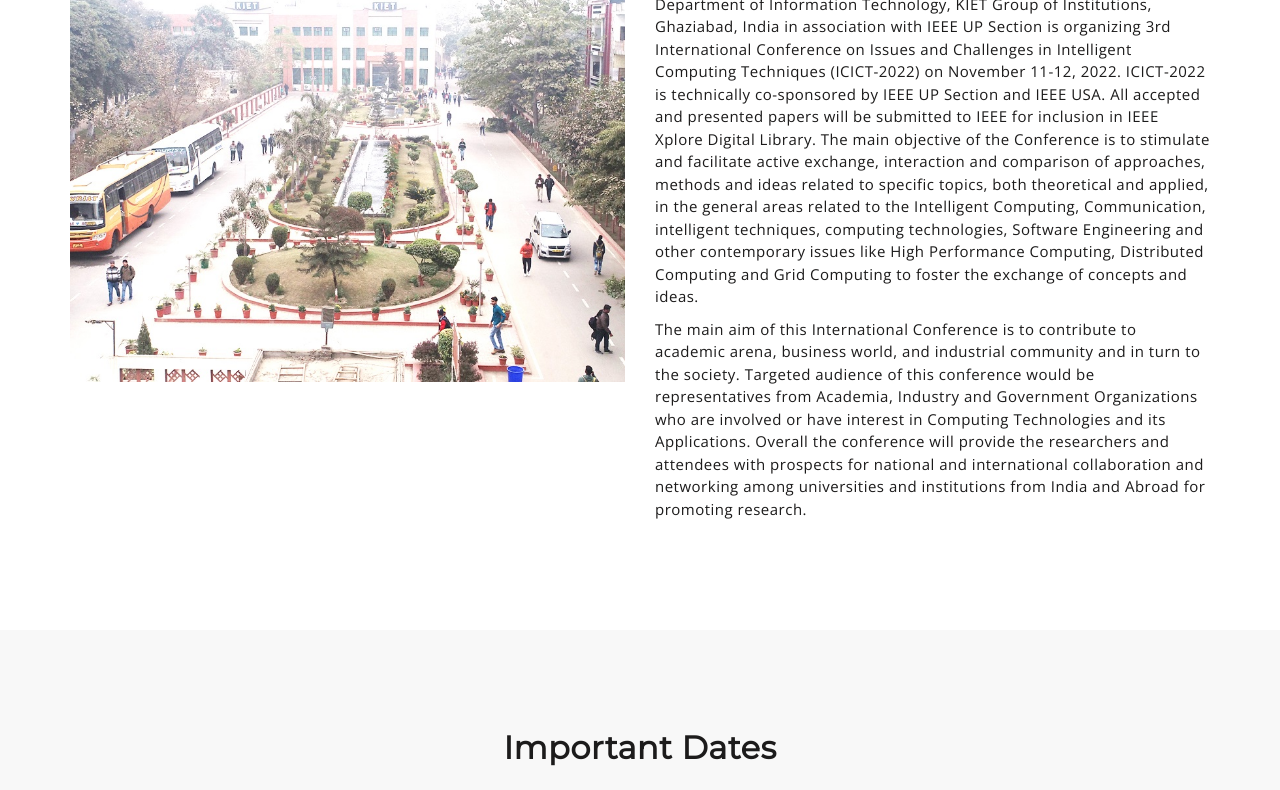
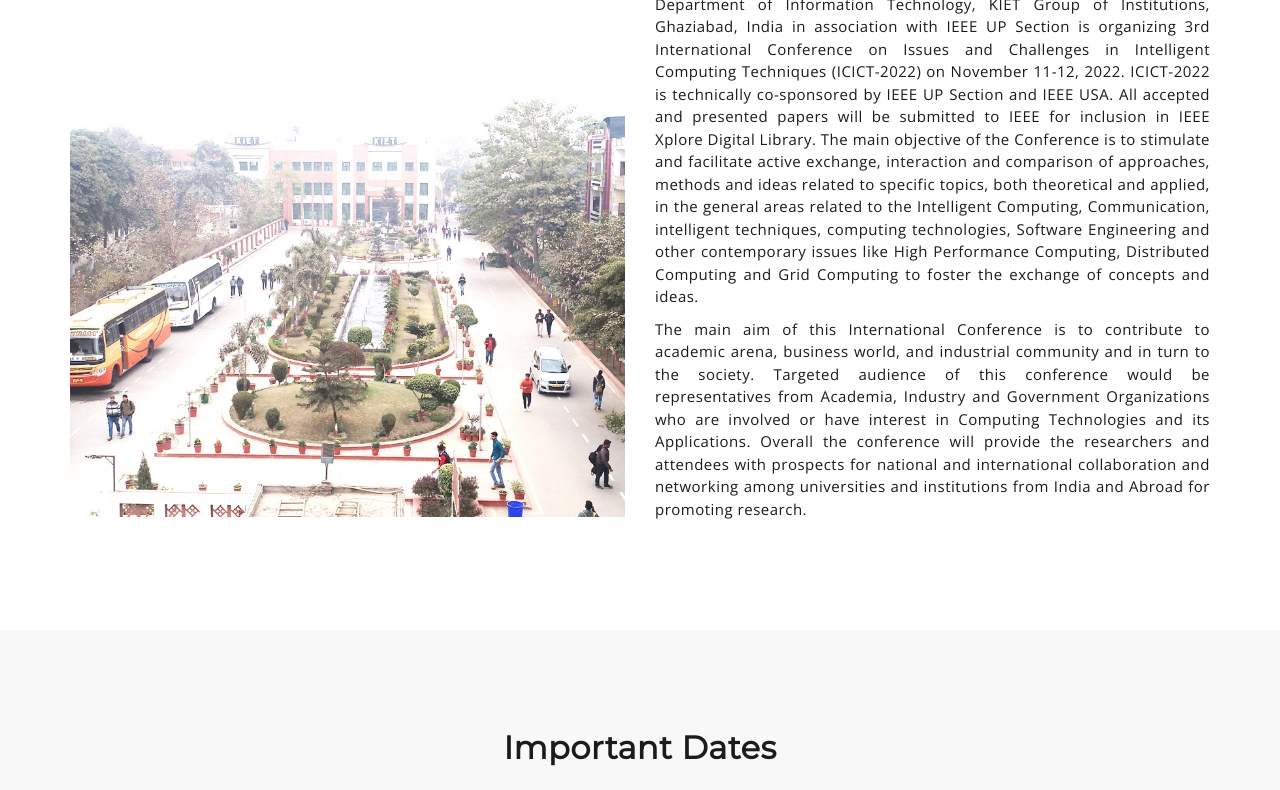
Before and after one commit to akhil-OO7/conference, a plain HTML site: page index.html in a window 1280 px wide. Shown: the part 741-1531 px from the top of the page. Drawn offline with nearby package versions, Linux system fonts and the light colour scheme.

Commit message:
Update index.html

```diff
--- a/index.html
+++ b/index.html
@@ -36,6 +36,12 @@
       <script src="https://oss.maxcdn.com/respond/1.4.2/respond.min.js"></script>
     <![endif]-->
   </head>
+  <style>
+	div {
+	  text-align: justify;
+	  text-justify: inter-word;
+	}
+</style>
   <body>
 
   	<!-- Start Header -->
@@ -121,13 +127,13 @@
 							<div class="row">
 								<div class="col-md-6">
 									<div class="mu-about-left">
-										<br><br><img class="" src="assets/images/about.jpg" alt="Men Speaker">
+										<br><br><br><br><br><br><br><br><img class="" src="assets/images/about.jpg" alt="Men Speaker">
 									</div>
 								</div>
 								<div class="col-md-6">
 									<div class="mu-about-right">
 										<h2>About The Conference</h2>
-										<p>Department of Information Technology, KIET Group of Institutions, Ghaziabad, India in association with IEEE UP Section is organizing 3rd International Conference on Issues and Challenges in Intelligent Computing Techniques (ICICT-2022) on November 11-12, 2022. ICICT-2022 is technically co-sponsored by IEEE UP Section and IEEE USA. All accepted and presented papers will be submitted to IEEE for inclusion in IEEE Xplore Digital Library.
+										<div><p>Department of Information Technology, KIET Group of Institutions, Ghaziabad, India in association with IEEE UP Section is organizing 3rd International Conference on Issues and Challenges in Intelligent Computing Techniques (ICICT-2022) on November 11-12, 2022. ICICT-2022 is technically co-sponsored by IEEE UP Section and IEEE USA. All accepted and presented papers will be submitted to IEEE for inclusion in IEEE Xplore Digital Library.
 
 
 The main objective of the Conference is to stimulate and facilitate active exchange, interaction and comparison of approaches, methods and ideas related to specific topics, both theoretical and applied, in the general areas related to the Intelligent Computing, Communication, intelligent techniques, computing technologies, Software Engineering and other contemporary issues like High Performance Computing, Distributed Computing and Grid Computing to foster the exchange of concepts and ideas.
@@ -137,7 +143,7 @@
 Targeted audience of this conference would be representatives from Academia, Industry and Government Organizations who are involved or have interest in Computing Technologies and its Applications. Overall the conference will provide the researchers and attendees with prospects for national and international collaboration and networking among universities and institutions from India and Abroad for promoting research.</p>
 
 
-</div>
+										</div></div>
 								</div>
 							</div>
 							<!-- End Feature Content -->
```
